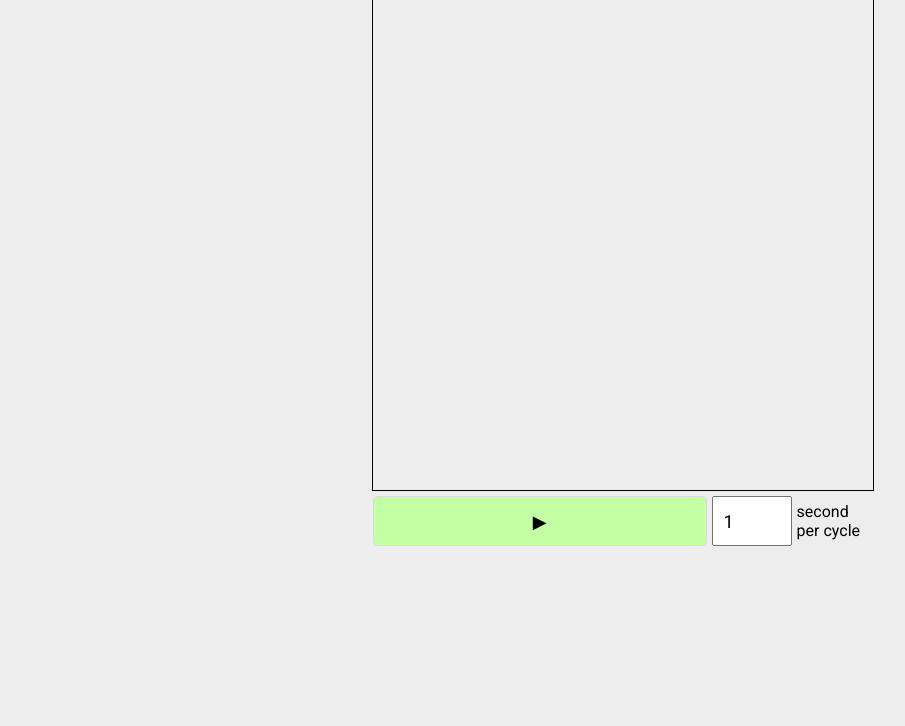
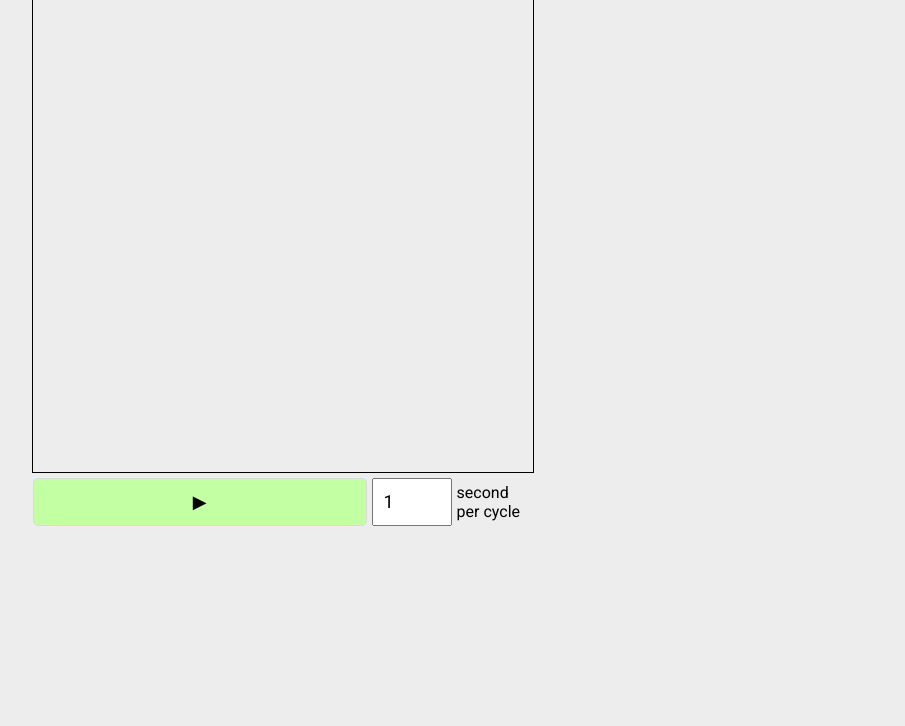
Before and after one commit to mikemorcerf/conway-game-of-life-stimulusjs, a website built with webpack: page public/index.html in a window 1280 px wide. Shown: the part 74-800 px from the top of the page, without its empty margins (17-922 px from the left). Built offline with nearby package versions, Linux system fonts and the light colour scheme; what stimulus would draw is missing.

Commit message:
apply size contraints

```diff
--- a/public/main.css
+++ b/public/main.css
@@ -9,11 +9,11 @@
 body {
   -webkit-font-smoothing: antialiased;
   background: #ededed;
-  height: 100%;
-  overflow: hidden;
 }
 
 .app-container {
+  width: 600px;
+  height: 600px;
   display: flex;
   flex-direction: column;
   align-items: center;
```
